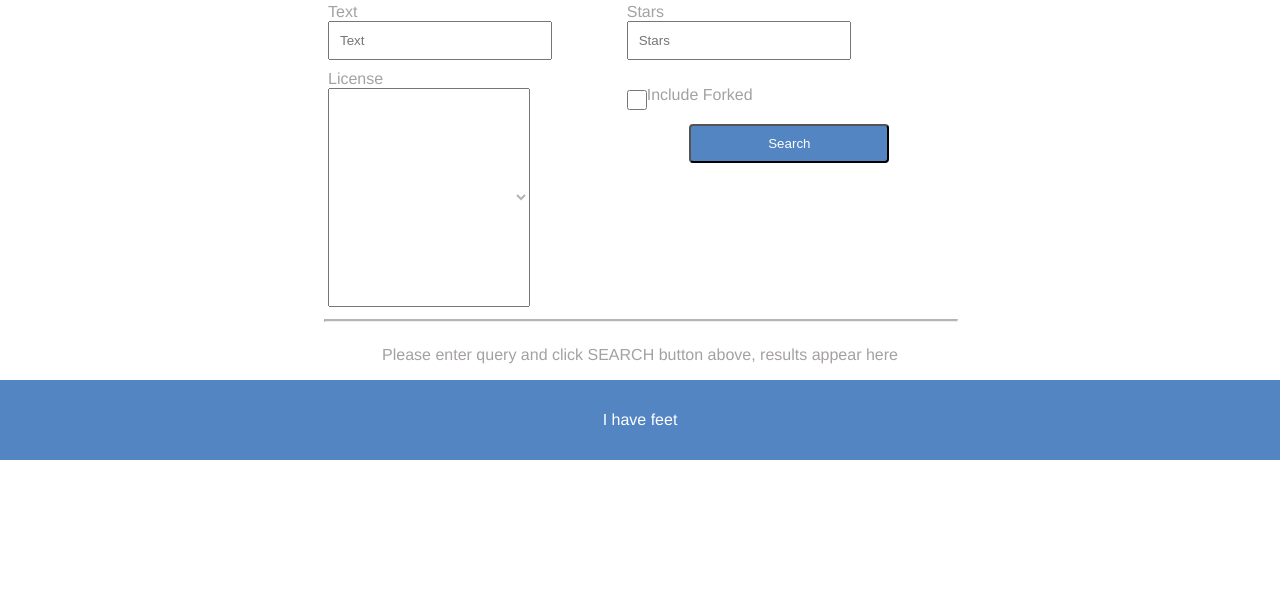
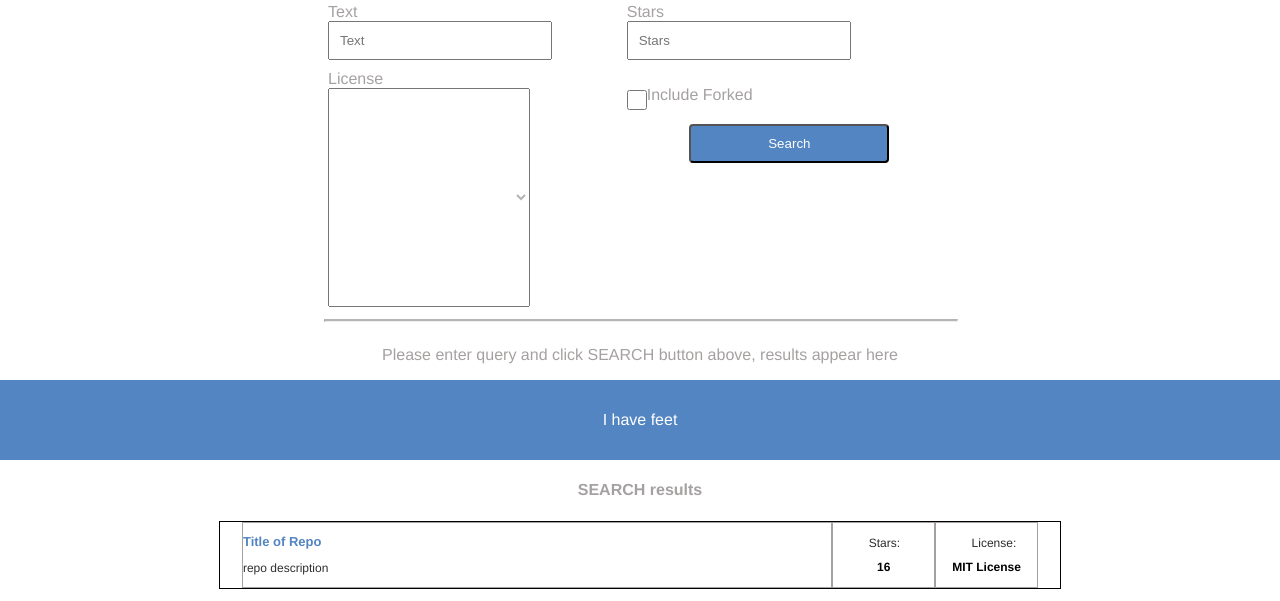
Before and after one commit to unachoza/GitHUB-Repo-Search, a React app in the folder githubreposearch/: page / in a window 1280 px wide. Shown: the part 163-764 px from the top of the page. Built offline with nearby package versions, Linux system fonts and the light colour scheme.

Commit message:
result display UI quite similar

```diff
--- a/githubreposearch/src/App.css
+++ b/githubreposearch/src/App.css
@@ -18,12 +18,14 @@ img {
 
 .result-container {
     border: 1px black solid;
-    padding: 10px;
     width: 70%;
+    height: 25%;
+    margin-bottom: 15px;
     display: flex;
     justify-content: center
 }
 .list-container {
+    width: 95%;
     display: flex;
     flex-direction: column;
     align-items: center
@@ -45,7 +47,7 @@ div {
     flex-direction: column;
     align-items: center;
     width: 100%;
-    height: 100%;
+    height: 100VH
 
 }
 .header {
@@ -126,3 +128,53 @@ width: 20px;
     color: white
 
  }
+ h6{
+     width: 30px;
+ }
+
+.text {
+    border: solid 1px  rgb(165, 161, 161);
+    width: 70%
+}
+.star {
+    display: flex;
+    flex-direction: column;
+    align-items: center;
+    justify-content: center;
+    border: solid 1px  rgb(165, 161, 161);
+width: 12%
+}
+.license {
+    display: flex;
+    flex-direction: column;
+    align-items: center;
+    justify-content: center;
+    border: solid 1px  rgb(165, 161, 161);
+
+    width: 12%
+
+}
+
+.repo-text {
+    color: #5285C1;
+    font-size: 13px;
+}
+.repo-description {
+    font-size: 12px;
+    color:  rgb(49, 48, 48);
+
+}
+.text-answer {
+    color:  rgb(46, 43, 43);
+    font-size: 12px;
+    font-weight: bold;
+    color: black;
+    margin:0;
+    margin-top: 10px;
+}
+.text-title{
+    font-size: 12px;
+    font-weight: lighter;
+    color:  rgb(46, 43, 43);
+    margin: 0px
+}
--- a/githubreposearch/src/ResultsComponents/License.js
+++ b/githubreposearch/src/ResultsComponents/License.js
@@ -4,9 +4,9 @@ import "../App.css"
 
 const License = () => {
     return (
-        <div>
-            <h6>License:</h6>
-            <p>MIT</p>
+        <div className="license">
+            <h6 className="text-title">License:</h6>
+            <p className="text-answer">MIT License</p>
         </div>
     )
 }
--- a/githubreposearch/src/ResultsComponents/RepoStars.js
+++ b/githubreposearch/src/ResultsComponents/RepoStars.js
@@ -4,9 +4,9 @@ import "../App.css"
 
 const RepoStars = () => {
     return (
-        <div>
-            <h6>Stars:16</h6>
-            <img src="https://www.pngfind.com/pngs/m/44-444453_super-mario-3d-world-power-stars-super-mario.png" alt="mario star" />
+        <div className="star">
+            <h6 className="text-title">Stars:</h6>
+            <p className="text-answer">16</p>
         </div>
     )
 }
--- a/githubreposearch/src/ResultsComponents/RepoText.js
+++ b/githubreposearch/src/ResultsComponents/RepoText.js
@@ -4,9 +4,9 @@ import "../App.css"
 
 const RepoText = () => {
     return (
-        <div>
-            <h2>Title of Repo</h2>
-            <p>repo description</p>
+        <div className="text">
+            <h2 className="repo-text">Title of Repo</h2>
+            <p className="repo-description">repo description</p>
         </div>
     )
 }
--- a/githubreposearch/src/ResultsComponents/ResultSingle.js
+++ b/githubreposearch/src/ResultsComponents/ResultSingle.js
@@ -9,7 +9,6 @@ class ResultSingle extends Component{
     render(){
         return (
             <div className="result-container">
-                <p>I'm a result!</p>
                 <RepoText />
                 <RepoStars />
                 <License />
--- a/githubreposearch/src/ResultsComponents/ResultsList.js
+++ b/githubreposearch/src/ResultsComponents/ResultsList.js
@@ -7,7 +7,7 @@ class ResultsList extends Component{
     render(){
         return (
             <div className="list-container">
-                <h4>Look at all these results</h4>
+                <h4>SEARCH results</h4>
                 <ResultSingle />
                 <ResultSingle />
                 <ResultSingle />
--- a/githubreposearch/src/components/App.js
+++ b/githubreposearch/src/components/App.js
@@ -7,7 +7,7 @@ class App extends Component {
     constructor(){
         super()
         this.state ={
-            showResults: false
+            showResults: true
         }
     }
     renderResult(){
--- a/githubreposearch/src/components/Search.js
+++ b/githubreposearch/src/components/Search.js
@@ -12,6 +12,7 @@ class Search extends Component {
                 <Form />
                 <hr/>
                 <p>Please enter query and click SEARCH button above, results appear here</p>
+
                 <Footer />
 
             </div>
```
